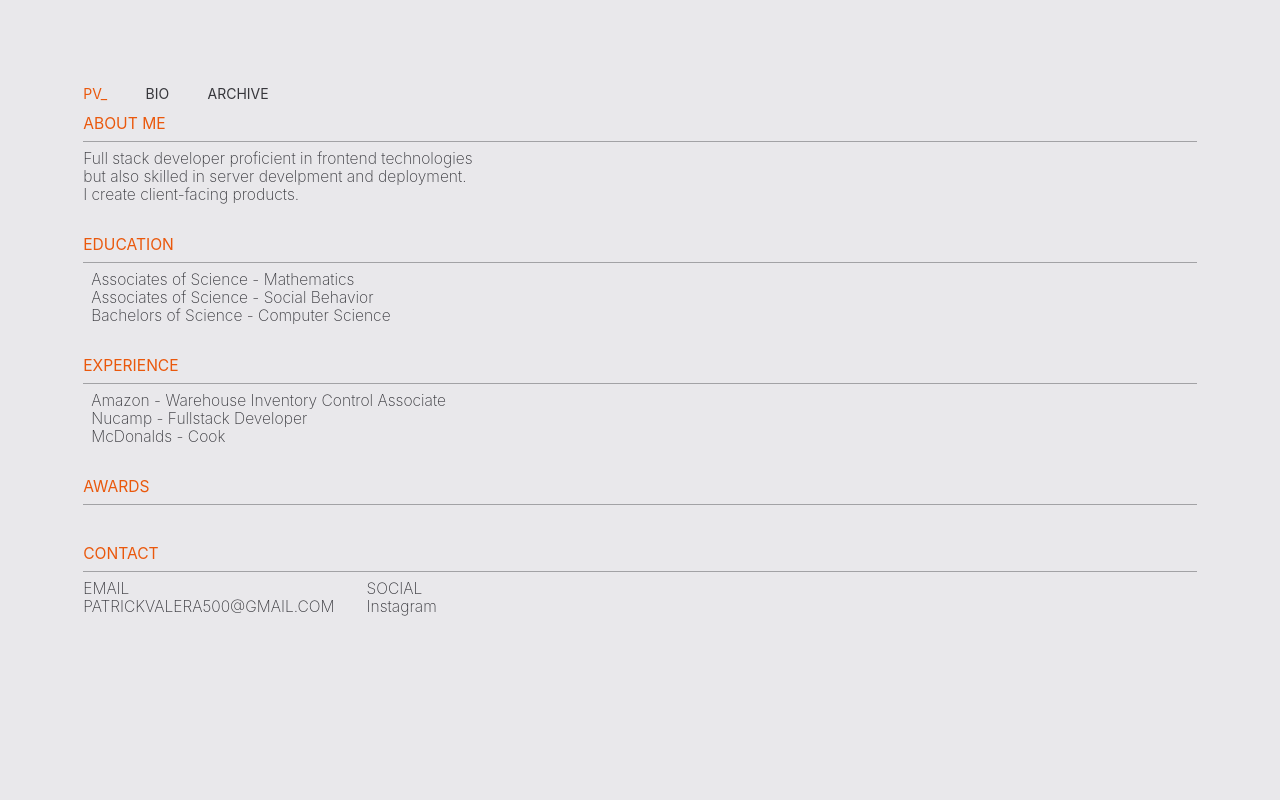
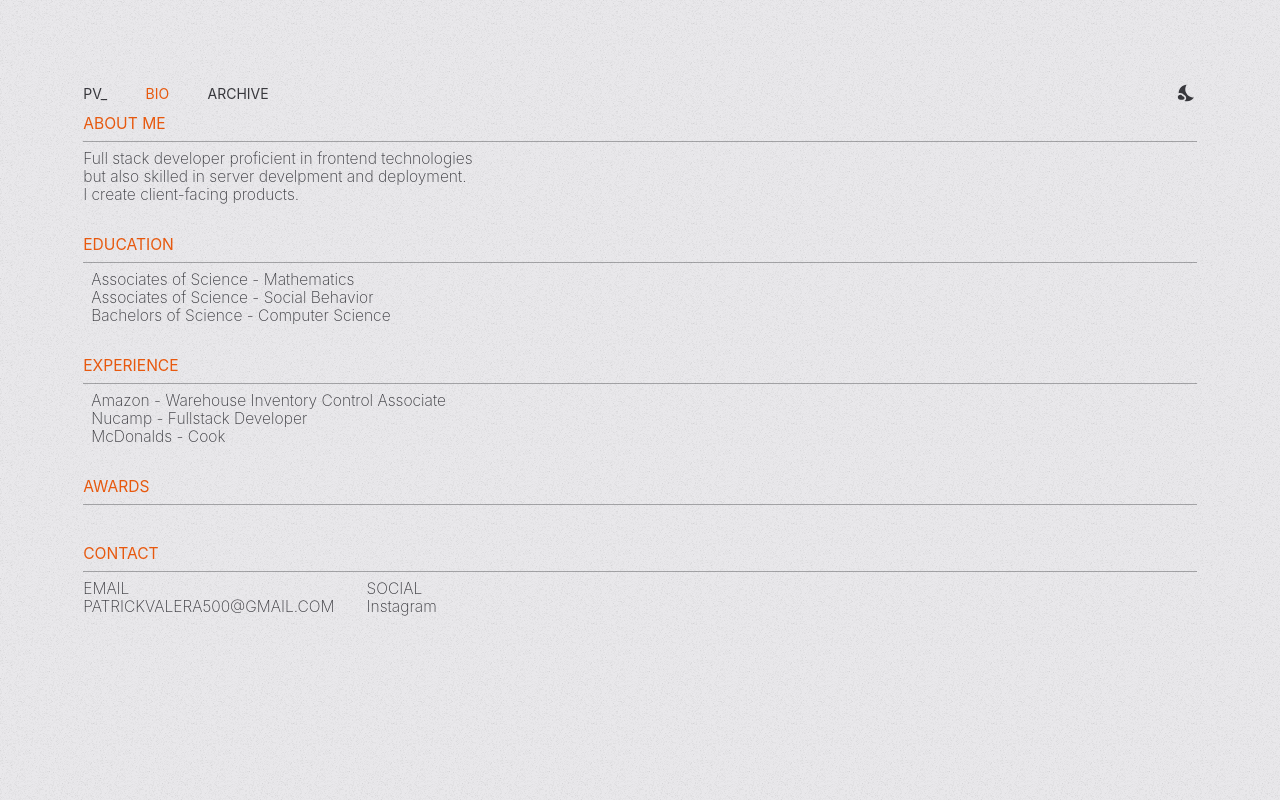
Before and after one commit to patva0715/26_Portfolio_V3, a Next.js app: page /about in a window 1280 px wide. Built offline with nearby package versions, Linux system fonts and the light colour scheme.

Commit message:
navtab style change

```diff
--- a/src/components/layout/Logo.js
+++ b/src/components/layout/Logo.js
@@ -9,13 +9,13 @@ const Logo = () => {
         return location !== '/'
     }, [location])
     return <Link href='/'>
-        <h1 className='text-orange-600'>PV_</h1>
+        <h1 className='cursor-pointer hover:text-orange-600'>PV_</h1>
     </Link>
     return (
         <div className='fixed z-10 top-7 right-8 cursor-pointer text-md'>
             <Animated show={onPageActive} fromSide={false}>
                 <Link href='/'>
-                    <h1 className='text-[1rem] text-orange-600'>PV_</h1>
+                    <h1 className='text-[1rem] hover:text-orange-600'>PV_</h1>
                 </Link>
             </Animated>
         </div>
--- a/src/components/layout/Navigation.js
+++ b/src/components/layout/Navigation.js
@@ -4,6 +4,7 @@ import React, { useMemo } from 'react'
 import Animated from '../shared/Animated'
 import Logo from './Logo'
 import { MdNightsStay } from 'react-icons/md'
+
 const Navigation = () => {
   const changeTheme = () => {
     const element = document.getElementById('__next')
@@ -19,31 +20,31 @@ const Navigation = () => {
     <>
       <div className='flex flex-row fixed top-vw right-[unset] left-vw md:right-8 gap-[3vw] font-[400] text-md'>
         <Logo />
-        <NavTab href='/about' title='BIO'/>
-        <NavTab href='/archive' title='ARCHIVE'/>
+        <NavTab href='/about' title='BIO' />
+        <NavTab href='/archive' title='ARCHIVE' />
       </div>
       <div className='flex flex-row fixed top-vw right-vw gap-3 font-[400] text-md'>
         <Animated show={onPageActive}>
           <Link href='/about' className='opacity-0'>CONTACT</Link>
         </Animated>
-        <Animated show={onPageActive}>
-          <button onClick={changeTheme}>
-            <MdNightsStay size='20px' />
-          </button>
-        </Animated>
+        <button onClick={changeTheme}>
+          <MdNightsStay size='20px' />
+        </button>
       </div>
-      {/* <div className='fixed bottom-8 right-8 md:bottom-[unset] md:top-12'>
-      </div> */}
     </>
 
   )
 }
 
-const NavTab = ({href, title}) => {
+const NavTab = ({ href, title }) => {
+  const { asPath: location } = useRouter()
+  const isActive = useMemo(() => location == href, [location])
   return (
-    <Link href={`/${href}`}>
-      <span className='hover:text-orange-600 cursor-pointer'>{title}</span>
-    </Link>
+    <div style={{ color: isActive ? '#EA580B' : 'unset' }}>
+      <Link href={href}>
+        <button className='hover:text-orange-600'>{title}</button>
+      </Link>
+    </div>
   )
 }
 
--- a/src/components/shared/Animated.js
+++ b/src/components/shared/Animated.js
@@ -25,7 +25,7 @@ const Animated = ({ children, show, className, fromSide, molasses, delay }) => {
             <div className='overflow-hidden border-0 border-red-500' style={{ height: `${objHeight}px` }}>
                 {transition((style, i) => (
                     <>
-                        {i ? <a.div ref={ref} style={style} className='relative'>{children}</a.div> :
+                        {i ? <div ref={ref} style={style} className='relative'>{children}</div> :
                             <></>}
                     </>
                 ))}
--- a/styles/globals.css
+++ b/styles/globals.css
@@ -43,7 +43,7 @@ main::before{
   border-width: 0px;
   border-color:green;
   opacity: .9;
-  display: none;
+  /* display: none; */
 }
 @media only screen and (max-width: 600px) {
   main::before{
```
